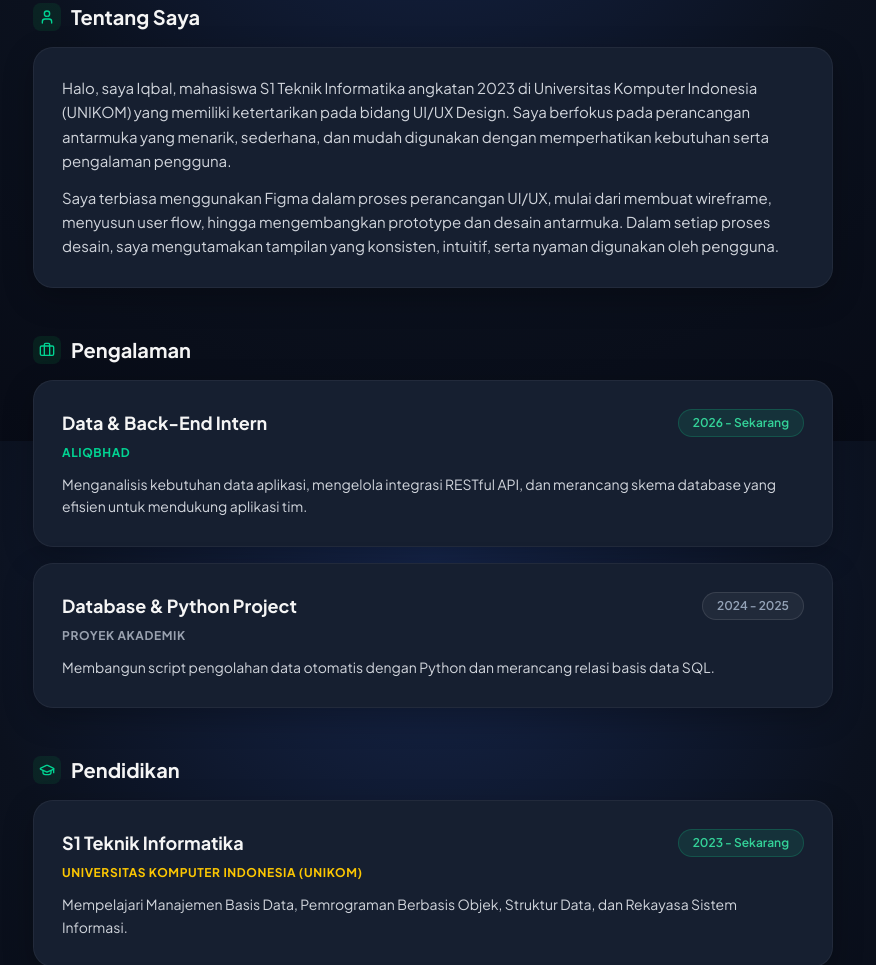
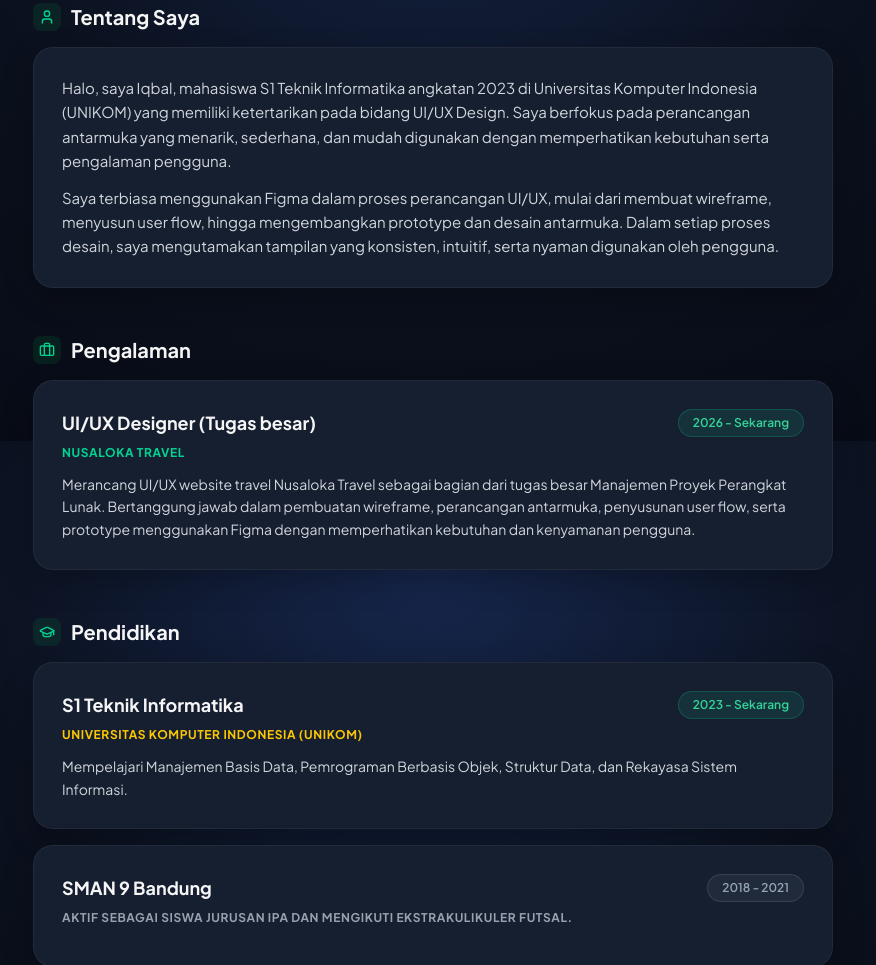
Before and after one commit to Bhadthepramdirdjo/Portofolio-Kelompok_Kerja-Praktek_Icraft, a website: page members/iqbal.html in a window 1280 px wide. Shown: the part 359-1324 px from the top of the page, without its empty margins (207-1083 px from the left). Drawn offline with nearby package versions, Linux system fonts and the light colour scheme.

Commit message:
Update iqbal.html

```diff
--- a/members/iqbal.html
+++ b/members/iqbal.html
@@ -122,7 +122,7 @@
                 <div class="flex flex-wrap justify-center md:justify-start gap-2.5">
                     <div class="contact-badge">
                         <i data-lucide="mail" class="w-4 h-4 text-emerald-400"></i>
-                        <span>iqbal@example.com</span>
+                        <span>iqbalniskandar@gmail.com</span>
                     </div>
                     <div class="contact-badge">
                         <i data-lucide="map-pin" class="w-4 h-4 text-emerald-400"></i>
@@ -160,23 +160,12 @@
             <div class="space-y-4">
                 <div class="profile-card">
                     <div class="flex flex-col sm:flex-row sm:items-center justify-between gap-2 mb-2">
-                        <h3 class="text-base md:text-lg font-bold text-white">Data & Back-End Intern</h3>
+                        <h3 class="text-base md:text-lg font-bold text-white">UI/UX Designer (Tugas besar)</h3>
                         <span class="pill-badge self-start sm:self-auto">2026 - Sekarang</span>
                     </div>
-                    <p class="text-xs font-bold text-emerald-400 uppercase tracking-wider mb-3">Aliqbhad</p>
-                    <p class="text-gray-300 text-sm leading-relaxed">Menganalisis kebutuhan data aplikasi, mengelola
-                        integrasi RESTful API, dan merancang skema database yang efisien untuk mendukung aplikasi tim.
+                    <p class="text-xs font-bold text-emerald-400 uppercase tracking-wider mb-3">Nusaloka Travel</p>
+                    <p class="text-gray-300 text-sm leading-relaxed">Merancang UI/UX website travel Nusaloka Travel sebagai bagian dari tugas besar Manajemen Proyek Perangkat Lunak. Bertanggung jawab dalam pembuatan wireframe, perancangan antarmuka, penyusunan user flow, serta prototype menggunakan Figma dengan memperhatikan kebutuhan dan kenyamanan pengguna.
                     </p>
-                </div>
-
-                <div class="profile-card">
-                    <div class="flex flex-col sm:flex-row sm:items-center justify-between gap-2 mb-2">
-                        <h3 class="text-base md:text-lg font-bold text-white">Database & Python Project</h3>
-                        <span class="pill-badge-muted self-start sm:self-auto">2024 - 2025</span>
-                    </div>
-                    <p class="text-xs font-bold text-gray-400 uppercase tracking-wider mb-3">Proyek Akademik</p>
-                    <p class="text-gray-300 text-sm leading-relaxed">Membangun script pengolahan data otomatis dengan
-                        Python dan merancang relasi basis data SQL.</p>
                 </div>
             </div>
         </section>
```
